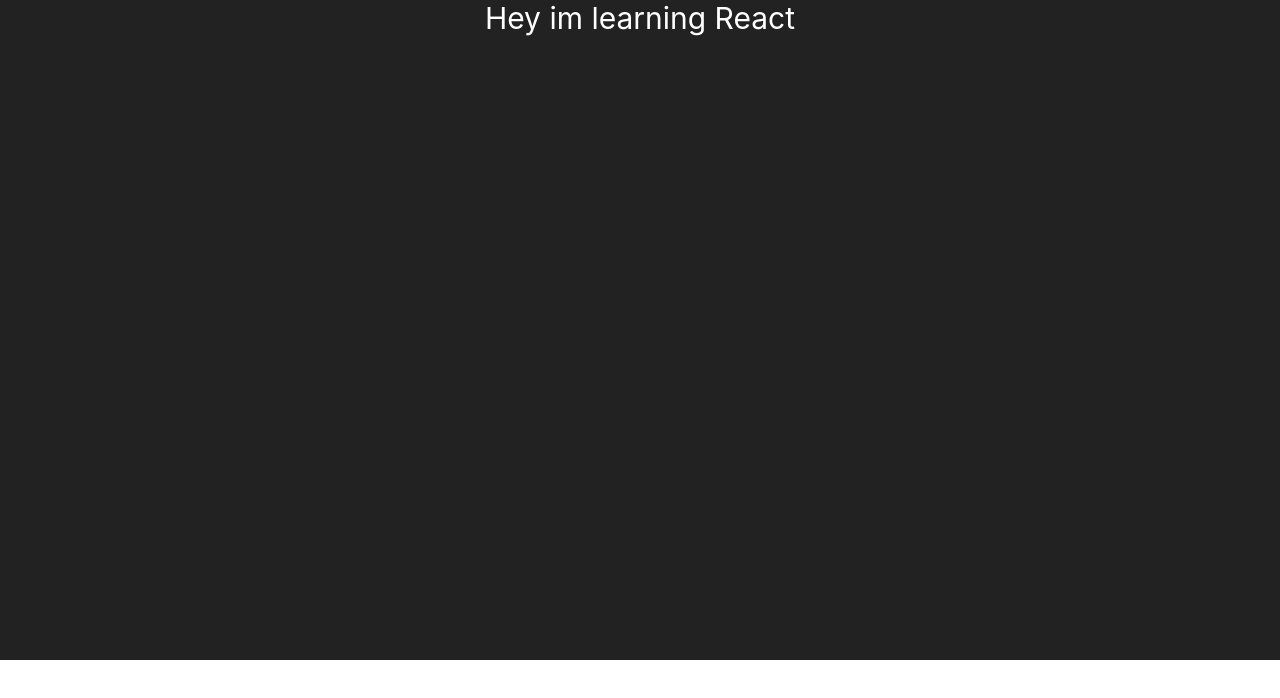
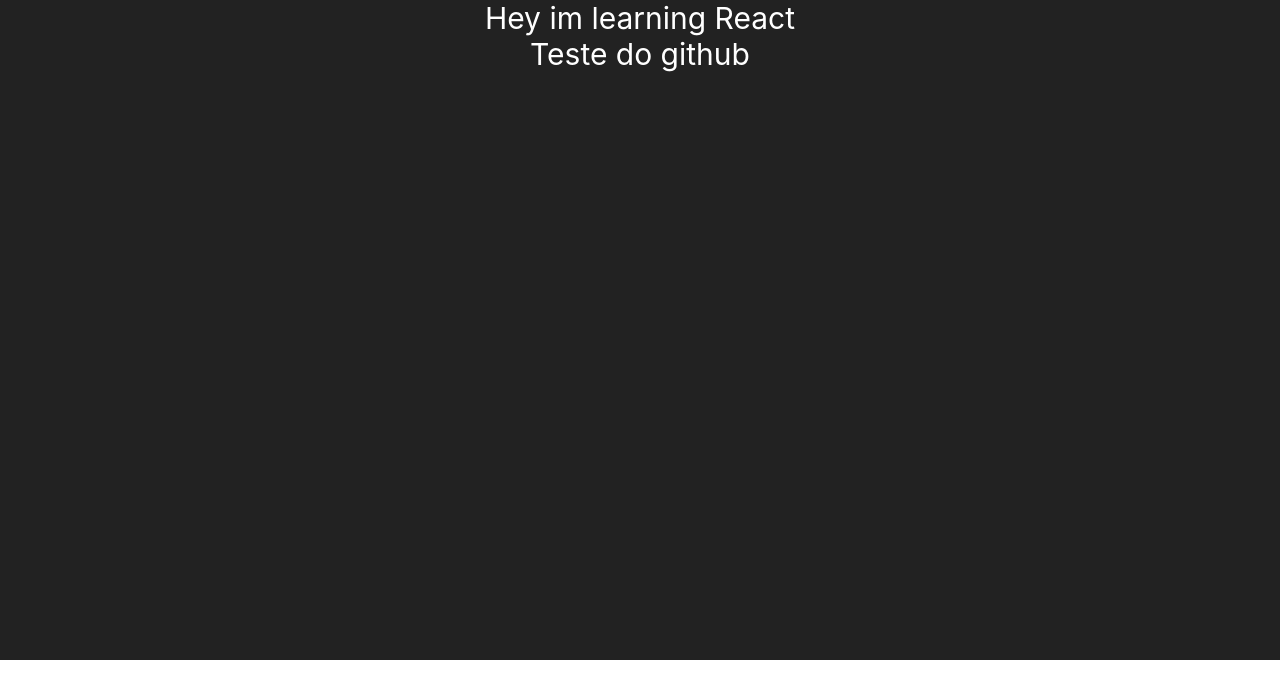
Before and after one commit to guic97/budgetManager, a React (Create React App) app: page / in a window 1280 px wide. Shown: the top 698 px of the page. Built offline with nearby package versions, Linux system fonts and the light colour scheme.

Commit message:
teste github

```diff
--- a/src/App.js
+++ b/src/App.js
@@ -5,6 +5,7 @@
   return (
     <div className='main'>
       <p>Hey im learning React</p>
+      <p>Teste do github</p>
     </div>
   );
 }
```
